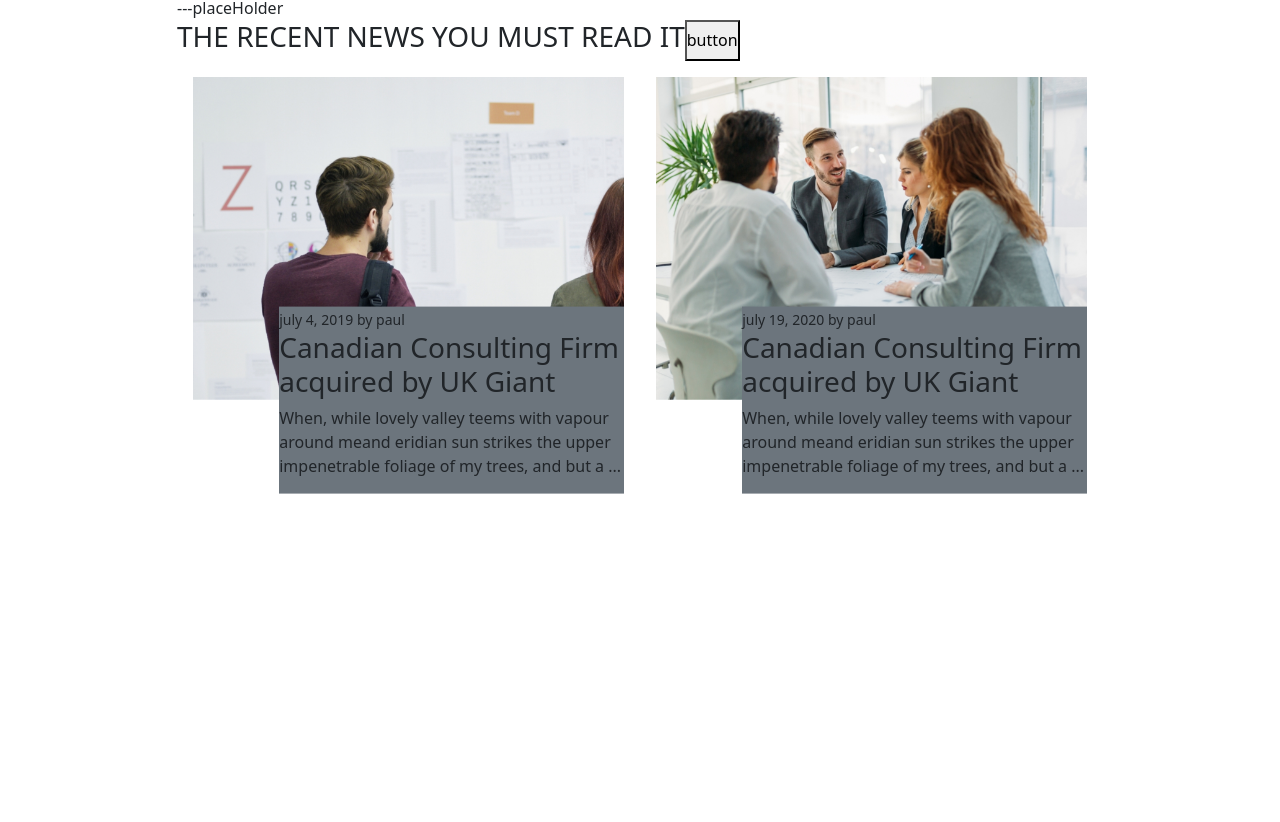
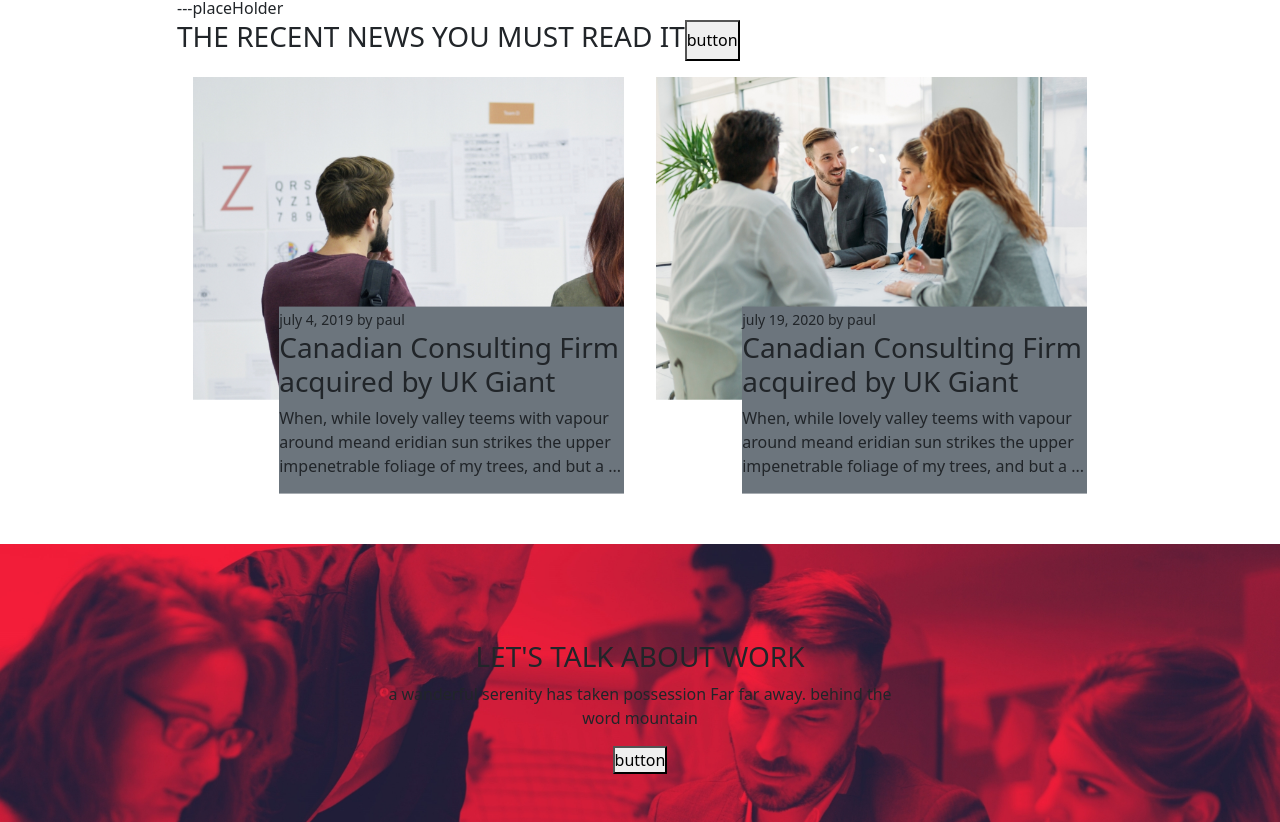
Before and after one commit to alessandromarangoni/proj-html-vuejs, a Vue app: page / in a window 1280 px wide. Shown: the part 2983-3805 px from the top of the page. Before the commit the page ends 3477 px from the top, so only its background shows below. Built offline with nearby package versions, Linux system fonts and the light colour scheme.

Commit message:
section 3 last microsection (no style)

```diff
--- a/src/components/section3.vue
+++ b/src/components/section3.vue
@@ -4,10 +4,12 @@ import costumersImg2 from '../assetS/12679.jpg'
 import costumersImg3 from '../assets/oliver-ragfelt-488196-2.jpg'
 import articleImg1 from '../assets/startup-business-people-and-strategy-board-PAJ3P9K-1390x1042.jpg'
 import articleImg2 from '../assets/business-people-working-together-on-project-and-5FHSKBL-1390.jpg'
+import imgLetsTalk from '../assets/startup-business-people-and-strategy-board-PAJ3P9K-1390x1042.jpg'
 export default {
     name: "section3",
     data() {
         return {
+            imgLetsTalk,
             costumerSays: [{
                 img: costumersImg1,
                 text: "When, while lovely valley teems with vapour around meand eridian sun strikes the upper impenetrable foliage of my trees, and but a thousand unknown plants are noticed by when I hear the buzz of the little.",
@@ -89,10 +91,10 @@ export default {
                         </div>
                     </div>
 
-                    <div class="d-flex justify-content-between">
+                    <div class="d-flex justify-content-between mb-5">
                         <template v-for="item in this.articles">
-                            <div
-                                class=" m-3 custom_container d-flex bg-primary position-relative flex-column align-items-end">
+                            <div class=" m-3 custom_container d-flex bg-primary position-relative flex-column
+                                                                        align-items-end mb-5">
                                 <img :src="item.img" alt="" class="img-fluid">
                                 <div class="text_container bg-secondary position-absolute">
                                     <div>
@@ -105,6 +107,15 @@ export default {
                             </div>
                         </template>
                     </div>
+                </div>
+            </div>
+        </div>
+        <div class="container-fluid pre-footer mt-5">
+            <div class="row d-flex justify-content-center mt-5">
+                <div class="col-6 mt-5 p-5 text-center">
+                    <h3>LET'S TALK ABOUT WORK</h3>
+                    <p>a wanderful serenity has taken possession Far far away. behind the word mountain</p>
+                    <button>button</button>
                 </div>
             </div>
         </div>
@@ -148,4 +159,9 @@ export default {
         transform: translate(0, 50%);
     }
 }
+
+.pre-footer {
+    background-image: url('../assets/business-people-working-together-on-project-and-B3MZ4TX.jpg');
+    background-size: cover;
+}
 </style>
```
